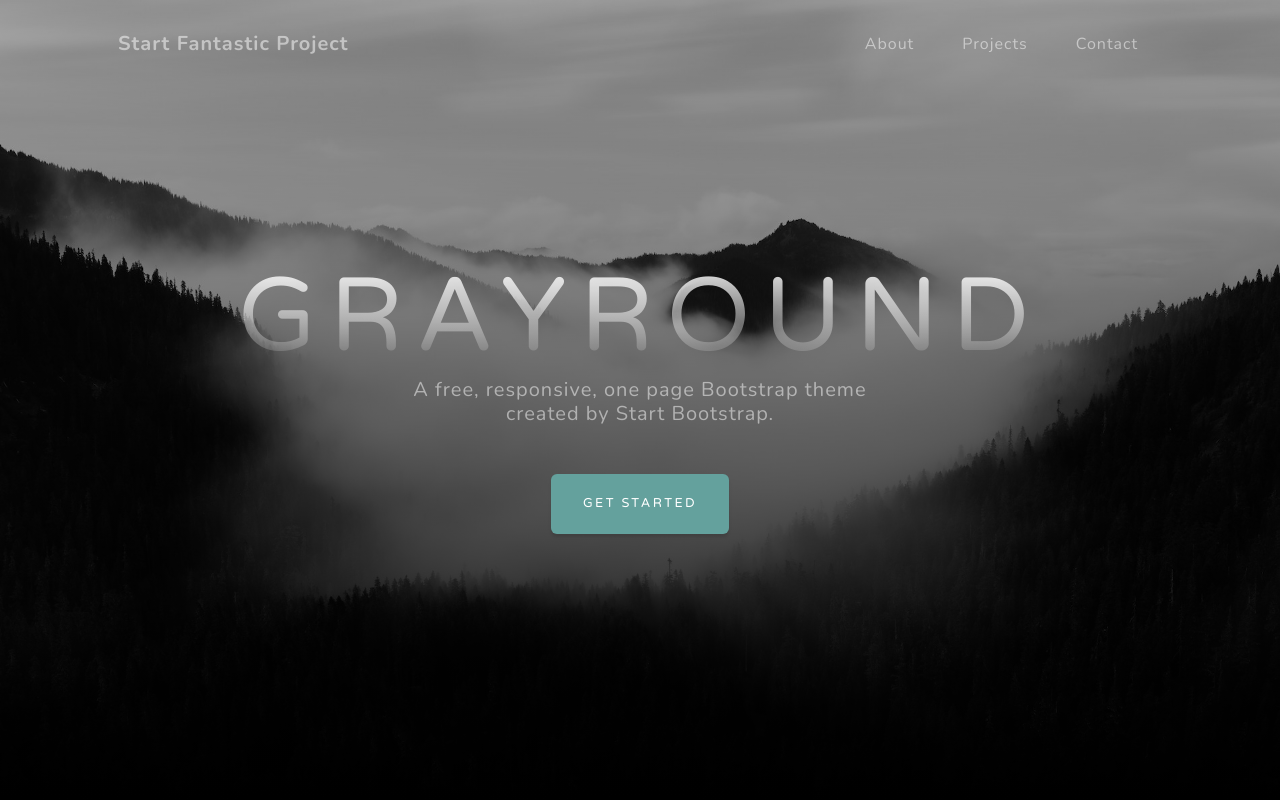
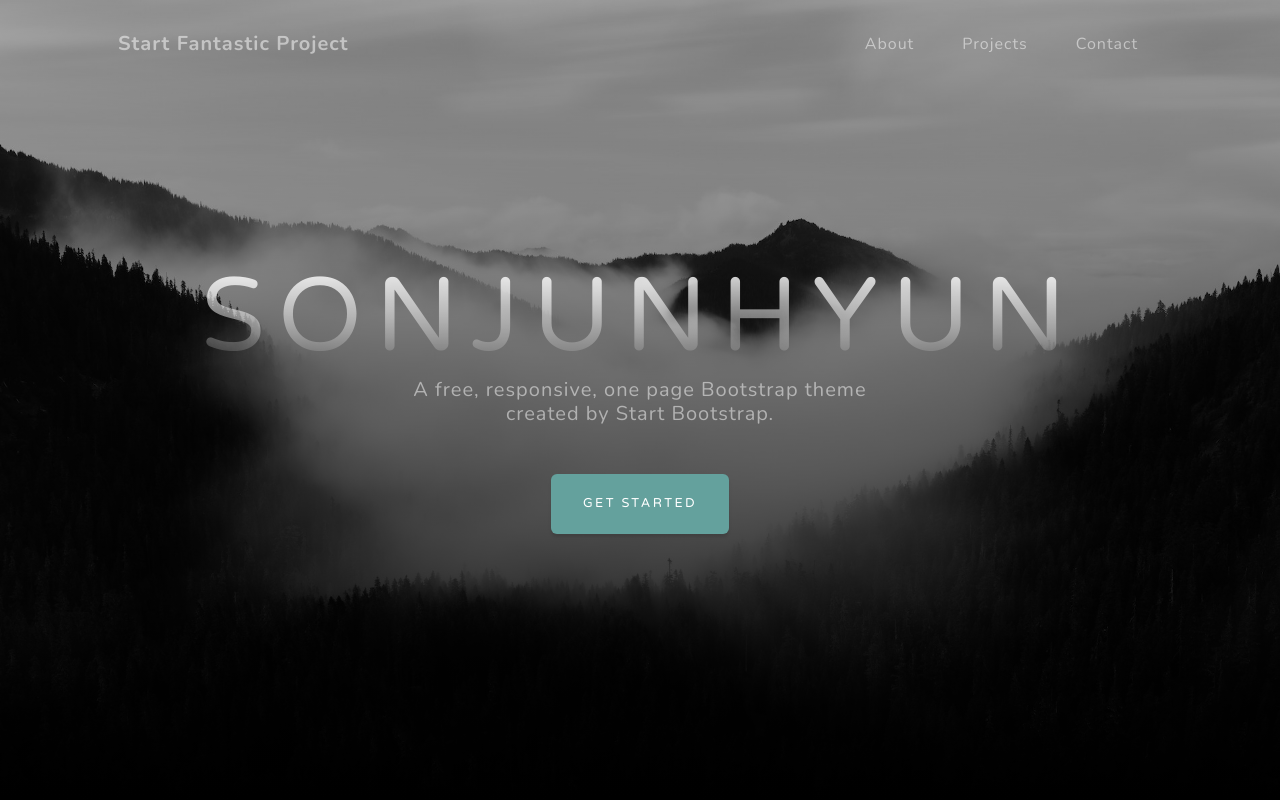
Before and after one commit to sonjunhyun/grayweb, a plain HTML site: page index.html in a window 1280 px wide. Shown: the top 800 px of the page. Drawn offline with nearby package versions, Linux system fonts and the light colour scheme.

Commit message:
ACS7th grayweb

```diff
--- a/index.html
+++ b/index.html
@@ -38,7 +38,7 @@
             <div class="container px-4 px-lg-5 d-flex h-100 align-items-center justify-content-center">
                 <div class="d-flex justify-content-center">
                     <div class="text-center">
-                        <h1 class="mx-auto my-0 text-uppercase">Grayround</h1>
+                        <h1 class="mx-auto my-0 text-uppercase">Sonjunhyun</h1>
                         <h2 class="text-white-50 mx-auto mt-2 mb-5">A free, responsive, one page Bootstrap theme created by Start Bootstrap.</h2>
                         <a class="btn btn-primary" href="#about">Get Started</a>
                     </div>
```
